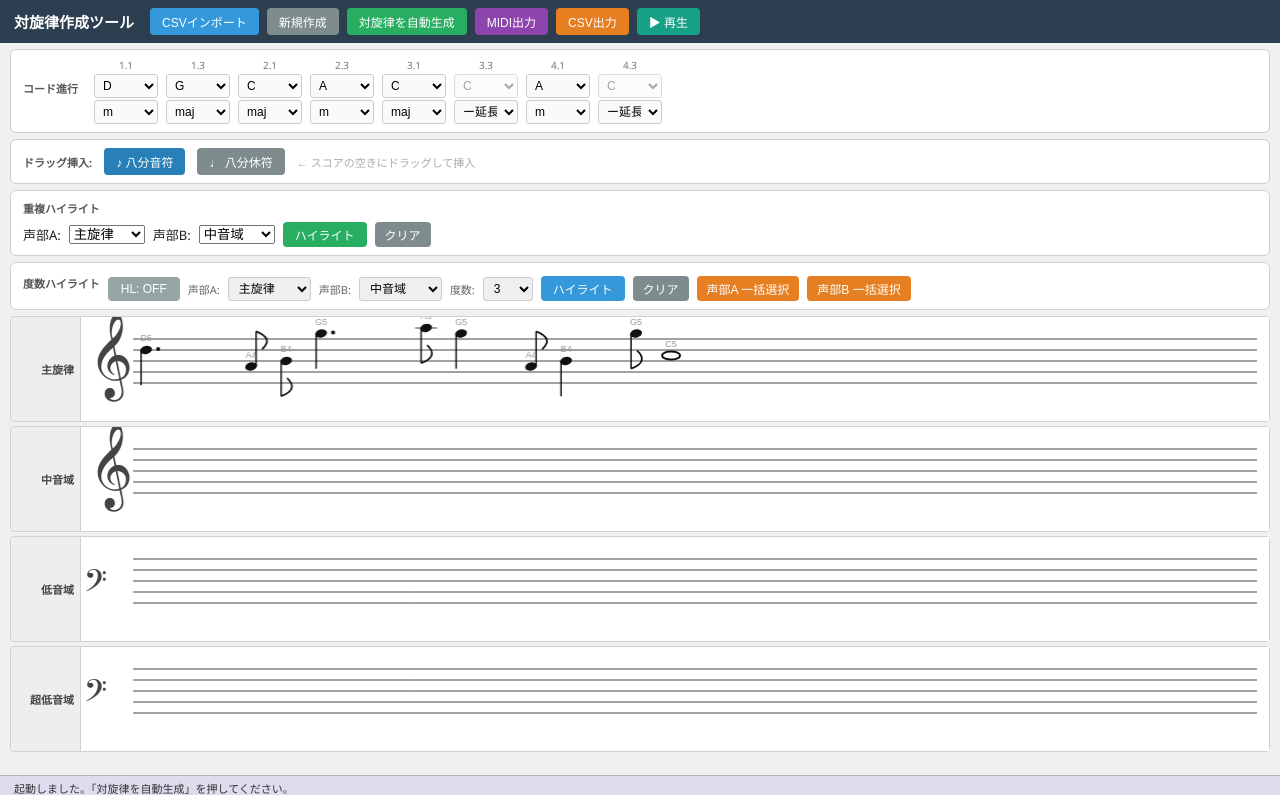
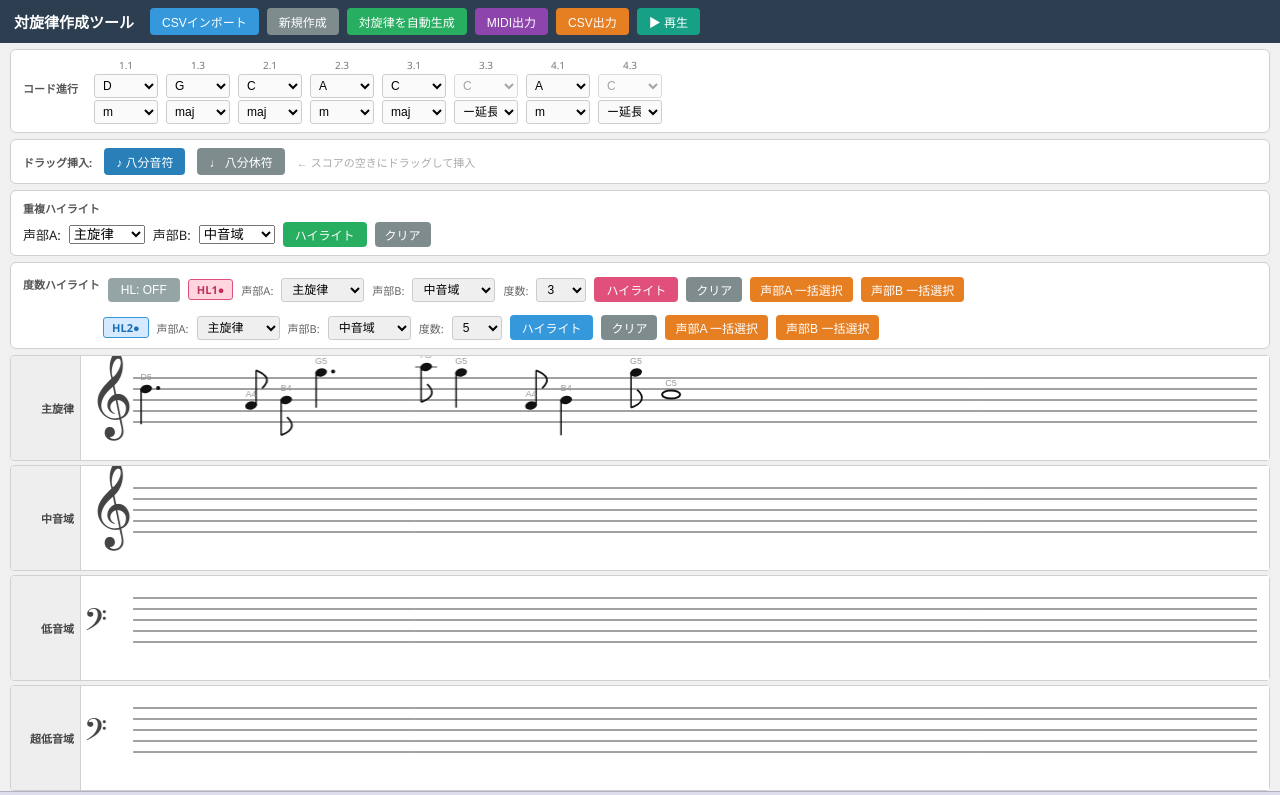
Before and after one commit to tokkun-max/music-counterpoint, a Flask app: page / in a window 1280 px wide. Shown: the top 795 px of the page. Run offline with Flask 3, Linux system fonts and the light colour scheme; some libraries are stand-ins or nearby versions.

Commit message:
度数HL を2系統(HL1ピンク/HL2ブルー)に拡張
index.html: HL パネルに HL2 行を追加(声部A/B+度数+ボタン群)
style.css: .btn-pink クラスを追加
score.js: hlSteps2 対応・HL1=ピンク / HL2=ブルー / 両方=パープル描画
app.js: applyHL2/clearHL2/selectHLVoice2 追加、refreshVoice に hlIdx2 を渡す

Co-Authored-By: Claude Sonnet 4.6 <noreply@anthropic.com>

```diff
--- a/static/css/style.css
+++ b/static/css/style.css
@@ -37,6 +37,7 @@ body {
 .btn:disabled { opacity: .45; cursor: default; }
 
 .btn-blue   { background: #3498db; }
+.btn-pink   { background: #e0507a; }
 .btn-green  { background: #27ae60; }
 .btn-purple { background: #8e44ad; }
 .btn-orange { background: #e67e22; }
--- a/static/js/app.js
+++ b/static/js/app.js
@@ -31,6 +31,10 @@ const state = {
   hlVB:         "mid",
   hlDeg:        3,
   hlIndices:    [],
+  hlVA2:        "melody",
+  hlVB2:        "mid",
+  hlDeg2:       5,
+  hlIndices2:   [],
   olVA:         "melody",
   olVB:         "mid",
   olIndices:    [],
@@ -191,9 +195,10 @@ function buildOLPanel() {
 }
 
 function refreshVoice(voice) {
-  const hlIdx = (state.hlVA === voice || state.hlVB === voice) ? state.hlIndices : [];
-  const olIdx = (state.olVA === voice || state.olVB === voice) ? state.olIndices : [];
-  scorePanel.update(voice, state.voices[voice], hlIdx, state.selSteps, new Set(olIdx));
+  const hlIdx  = (state.hlVA  === voice || state.hlVB  === voice) ? state.hlIndices  : [];
+  const hlIdx2 = (state.hlVA2 === voice || state.hlVB2 === voice) ? state.hlIndices2 : [];
+  const olIdx  = (state.olVA  === voice || state.olVB  === voice) ? state.olIndices  : [];
+  scorePanel.update(voice, state.voices[voice], hlIdx, hlIdx2, state.selSteps, new Set(olIdx));
   if (state.selVoice === voice) scorePanel.setSelected(voice, state.selSteps);
 }
 
@@ -588,16 +593,31 @@ function applyHL() {
   const stepsB = eventsToSoundingSteps(state.voices[state.hlVB]);
   state.hlIndices = findIntervalIndices(stepsA, stepsB, state.hlDeg);
   for (const v of VOICES) refreshVoice(v);
-  setStatus(`${state.hlDeg}度: ${state.hlIndices.length} 箇所ハイライト`);
+  setStatus(`HL1(ピンク) ${state.hlDeg}度: ${state.hlIndices.length}箇所`);
+}
+
+function applyHL2() {
+  const stepsA = eventsToSoundingSteps(state.voices[state.hlVA2]);
+  const stepsB = eventsToSoundingSteps(state.voices[state.hlVB2]);
+  state.hlIndices2 = findIntervalIndices(stepsA, stepsB, state.hlDeg2);
+  for (const v of VOICES) refreshVoice(v);
+  setStatus(`HL2(ブルー) ${state.hlDeg2}度: ${state.hlIndices2.length}箇所`);
 }
 
 function clearHL() {
   state.hlIndices = [];
   for (const v of VOICES) refreshVoice(v);
+  setStatus("HL1 クリアしました。");
+}
+
+function clearHL2() {
+  state.hlIndices2 = [];
+  for (const v of VOICES) refreshVoice(v);
+  setStatus("HL2 クリアしました。");
 }
 
 function selectHLVoice(voice) {
-  if (!state.hlIndices.length) { setStatus("先にハイライトを適用してください。"); return; }
+  if (!state.hlIndices.length) { setStatus("先にHL1のハイライトを適用してください。"); return; }
   const hlSet = new Set(state.hlIndices);
   const matched = state.voices[voice].filter(ev => {
     if (ev.pitch === "R") return false;
@@ -606,7 +626,7 @@ function selectHLVoice(voice) {
     }
     return false;
   });
-  if (!matched.length) { setStatus(`[${V_LABELS[voice]}] ハイライト音符なし`); return; }
+  if (!matched.length) { setStatus(`[${V_LABELS[voice]}] HL1ハイライト音符なし`); return; }
   state.selVoice = voice;
   state.selSteps = new Set(matched.map(ev => ev.step));
   state.selEv    = matched[0];
@@ -614,6 +634,26 @@ function selectHLVoice(voice) {
   scorePanel.setSelected(voice, state.selSteps);
   updateEditorInfo();
   setStatus(`[${V_LABELS[voice]}] ${matched.length}音を一括選択しました。`);
+}
+
+function selectHLVoice2(voice) {
+  if (!state.hlIndices2.length) { setStatus("先にHL2のハイライトを適用してください。"); return; }
+  const hlSet = new Set(state.hlIndices2);
+  const matched = state.voices[voice].filter(ev => {
+    if (ev.pitch === "R") return false;
+    for (let s = ev.step; s < ev.step + ev.dur; s++) {
+      if (hlSet.has(s)) return true;
+    }
+    return false;
+  });
+  if (!matched.length) { setStatus(`[${V_LABELS[voice]}] HL2ハイライト音符なし`); return; }
+  state.selVoice = voice;
+  state.selSteps = new Set(matched.map(ev => ev.step));
+  state.selEv    = matched[0];
+  scorePanel.clearSelected();
+  scorePanel.setSelected(voice, state.selSteps);
+  updateEditorInfo();
+  setStatus(`[${V_LABELS[voice]}] ${matched.length}音を一括選択しました（HL2）。`);
 }
 
 // ═══════════════════════════════════════════════════════
@@ -834,28 +874,39 @@ function buildDurButtons() {
 }
 
 function buildHLPanel() {
-  const vaEl  = document.getElementById("hl-va");
-  const vbEl  = document.getElementById("hl-vb");
-  const degEl = document.getElementById("hl-deg");
+  const vaEl   = document.getElementById("hl-va");
+  const vbEl   = document.getElementById("hl-vb");
+  const degEl  = document.getElementById("hl-deg");
+  const vaEl2  = document.getElementById("hl-va2");
+  const vbEl2  = document.getElementById("hl-vb2");
+  const degEl2 = document.getElementById("hl-deg2");
 
   for (const v of VOICES) {
-    [vaEl, vbEl].forEach(sel => {
+    [vaEl, vbEl, vaEl2, vbEl2].forEach(sel => {
       const opt = document.createElement("option");
       opt.value = v; opt.textContent = V_LABELS[v]; sel.appendChild(opt);
     });
   }
   vaEl.value  = "melody";
   vbEl.value  = "mid";
+  vaEl2.value = "melody";
+  vbEl2.value = "mid";
 
   for (let d = 1; d <= 7; d++) {
-    const opt = document.createElement("option");
-    opt.value = d; opt.textContent = d; degEl.appendChild(opt);
+    [degEl, degEl2].forEach(sel => {
+      const opt = document.createElement("option");
+      opt.value = d; opt.textContent = d; sel.appendChild(opt);
+    });
   }
-  degEl.value = "3";
+  degEl.value  = "3";
+  degEl2.value = "5";
 
-  vaEl .addEventListener("change", () => { state.hlVA  = vaEl.value; });
-  vbEl .addEventListener("change", () => { state.hlVB  = vbEl.value; });
-  degEl.addEventListener("change", () => { state.hlDeg = parseInt(degEl.value); });
+  vaEl  .addEventListener("change", () => { state.hlVA   = vaEl.value; });
+  vbEl  .addEventListener("change", () => { state.hlVB   = vbEl.value; });
+  degEl .addEventListener("change", () => { state.hlDeg  = parseInt(degEl.value); });
+  vaEl2 .addEventListener("change", () => { state.hlVA2  = vaEl2.value; });
+  vbEl2 .addEventListener("change", () => { state.hlVB2  = vbEl2.value; });
+  degEl2.addEventListener("change", () => { state.hlDeg2 = parseInt(degEl2.value); });
 }
 
 function initKeyBindings() {
@@ -995,6 +1046,16 @@ window.addEventListener("DOMContentLoaded", async () => {
   document.getElementById("hl-select-a-btn").addEventListener("click", () => selectHLVoice(state.hlVA));
   document.getElementById("hl-select-b-btn").addEventListener("click", () => selectHLVoice(state.hlVB));
 
+  document.getElementById("hl-apply-btn2").addEventListener("click", () => {
+    state.hlVA2  = document.getElementById("hl-va2").value;
+    state.hlVB2  = document.getElementById("hl-vb2").value;
+    state.hlDeg2 = parseInt(document.getElementById("hl-deg2").value);
+    applyHL2();
+  });
+  document.getElementById("hl-clear-btn2").addEventListener("click", clearHL2);
+  document.getElementById("hl-select-a-btn2").addEventListener("click", () => selectHLVoice2(state.hlVA2));
+  document.getElementById("hl-select-b-btn2").addEventListener("click", () => selectHLVoice2(state.hlVB2));
+
   document.getElementById("ol-apply-btn").addEventListener("click", () => {
     state.olVA = document.getElementById("ol-va").value;
     state.olVB = document.getElementById("ol-vb").value;
--- a/static/js/score.js
+++ b/static/js/score.js
@@ -19,7 +19,9 @@ const C = {
   noteFill:    "#111",
   noteOpen:    "#ffffff",
   stem:        "#111",
-  hlFill:      "#ffe066",
+  hlFill:      "rgba(224, 80, 122, 0.22)",   // HL1 ピンク
+  hlFill2:     "rgba(52, 152, 219, 0.22)",    // HL2 ブルー
+  hlFillBoth:  "rgba(160, 60, 200, 0.25)",    // HL1+HL2 重複 パープル
   overlapFill: "rgba(57, 255, 20, 0.28)",
   selBorder:   "#3498db",
   rest:        "#555",
@@ -54,6 +56,7 @@ class ScoreCanvas {
     this.clef     = clef;
     this.events   = [];
     this.hlSteps      = new Set();
+    this.hlSteps2     = new Set();
     this.selSteps     = new Set();
     this.overlapSteps = new Set();
     this.playStep = null;
@@ -77,9 +80,10 @@ class ScoreCanvas {
   }
 
   // ── 公開 API ──────────────────────────────────────
-  setEvents(events, hlSteps = [], selSteps = new Set(), overlapSteps = new Set()) {
+  setEvents(events, hlSteps = [], hlSteps2 = [], selSteps = new Set(), overlapSteps = new Set()) {
     this.events       = events || [];
     this.hlSteps      = new Set(hlSteps);
+    this.hlSteps2     = new Set(hlSteps2);
     this.selSteps     = selSteps;
     this.overlapSteps = overlapSteps;
     this.render();
@@ -336,6 +340,7 @@ class ScoreCanvas {
     const isHalf   = dur >= 8 && !isWhole;  // 2分音符のみ中抜き（全音符は別処理）
     const isHollow = dur >= 8;              // 全音符・2分音符は中抜き
     const isHL     = [...this.hlSteps].some(s => s >= stepI && s < stepI + dur);
+    const isHL2    = [...this.hlSteps2].some(s => s >= stepI && s < stepI + dur);
     const isSel    = this.selSteps.has(stepI);
     const multiSel = this.selSteps.size > 1;
 
@@ -344,9 +349,15 @@ class ScoreCanvas {
       ctx.fillStyle = C.overlapFill;
       ctx.fillRect(x0 + (stepI - this.viewStart) * stepW, MARGIN_TOP, dur * stepW, STAFF_H);
     }
-    // HL 背景（黄）
-    if (isHL) {
+    // HL1(ピンク) / HL2(ブルー) / 両方(パープル) 背景
+    if (isHL && isHL2) {
+      ctx.fillStyle = C.hlFillBoth;
+      ctx.fillRect(x0 + (stepI - this.viewStart) * stepW, MARGIN_TOP, dur * stepW, STAFF_H);
+    } else if (isHL) {
       ctx.fillStyle = C.hlFill;
+      ctx.fillRect(x0 + (stepI - this.viewStart) * stepW, MARGIN_TOP, dur * stepW, STAFF_H);
+    } else if (isHL2) {
+      ctx.fillStyle = C.hlFill2;
       ctx.fillRect(x0 + (stepI - this.viewStart) * stepW, MARGIN_TOP, dur * stepW, STAFF_H);
     }
 
@@ -561,8 +572,8 @@ function createScorePanel(containerEl, callbacks) {
 
   return {
     canvases,
-    update(voice, events, hlSteps, selSteps, overlapSteps = new Set()) {
-      if (canvases[voice]) canvases[voice].setEvents(events, hlSteps, selSteps, overlapSteps);
+    update(voice, events, hlSteps, hlSteps2, selSteps, overlapSteps = new Set()) {
+      if (canvases[voice]) canvases[voice].setEvents(events, hlSteps, hlSteps2, selSteps, overlapSteps);
     },
     setPlayStep(step) {
       for (const sc of Object.values(canvases)) sc.setPlayStep(step);
--- a/templates/index.html
+++ b/templates/index.html
@@ -55,18 +55,35 @@
 <!-- ─── 度数ハイライト ─── -->
 <div class="panel" id="hl-panel">
   <div class="panel-title" style="display:inline;">度数ハイライト</div>
-  <div style="display:flex; align-items:center; gap:8px; margin-top:5px; flex-wrap:wrap;">
+  <!-- HL1 ピンク -->
+  <div style="display:flex; align-items:center; gap:8px; margin-top:6px; flex-wrap:wrap;">
     <button id="hl-toggle-btn" class="btn btn-hl-off" style="width:72px;">HL: OFF</button>
+    <span style="background:#ffd6e0; border:1px solid #e0507a; color:#c0305a; padding:2px 8px; border-radius:3px; font-size:11px; font-weight:bold;">HL1●</span>
     <label>声部A:</label>
     <select id="hl-va"></select>
     <label>声部B:</label>
     <select id="hl-vb"></select>
     <label>度数:</label>
     <select id="hl-deg" style="width:50px;"></select>
-    <button id="hl-apply-btn"    class="btn btn-blue"   style="padding:4px 12px;">ハイライト</button>
+    <button id="hl-apply-btn"    class="btn btn-pink"   style="padding:4px 12px;">ハイライト</button>
     <button id="hl-clear-btn"    class="btn btn-gray"   style="padding:4px 10px;">クリア</button>
     <button id="hl-select-a-btn" class="btn btn-orange" style="padding:4px 10px;">声部A 一括選択</button>
     <button id="hl-select-b-btn" class="btn btn-orange" style="padding:4px 10px;">声部B 一括選択</button>
+  </div>
+  <!-- HL2 ブルー -->
+  <div style="display:flex; align-items:center; gap:8px; margin-top:5px; flex-wrap:wrap;">
+    <div style="width:72px;"></div>
+    <span style="background:#d6eaff; border:1px solid #3498db; color:#1a70b8; padding:2px 8px; border-radius:3px; font-size:11px; font-weight:bold;">HL2●</span>
+    <label>声部A:</label>
+    <select id="hl-va2"></select>
+    <label>声部B:</label>
+    <select id="hl-vb2"></select>
+    <label>度数:</label>
+    <select id="hl-deg2" style="width:50px;"></select>
+    <button id="hl-apply-btn2"    class="btn btn-blue"   style="padding:4px 12px;">ハイライト</button>
+    <button id="hl-clear-btn2"    class="btn btn-gray"   style="padding:4px 10px;">クリア</button>
+    <button id="hl-select-a-btn2" class="btn btn-orange" style="padding:4px 10px;">声部A 一括選択</button>
+    <button id="hl-select-b-btn2" class="btn btn-orange" style="padding:4px 10px;">声部B 一括選択</button>
   </div>
 </div>
 
```
